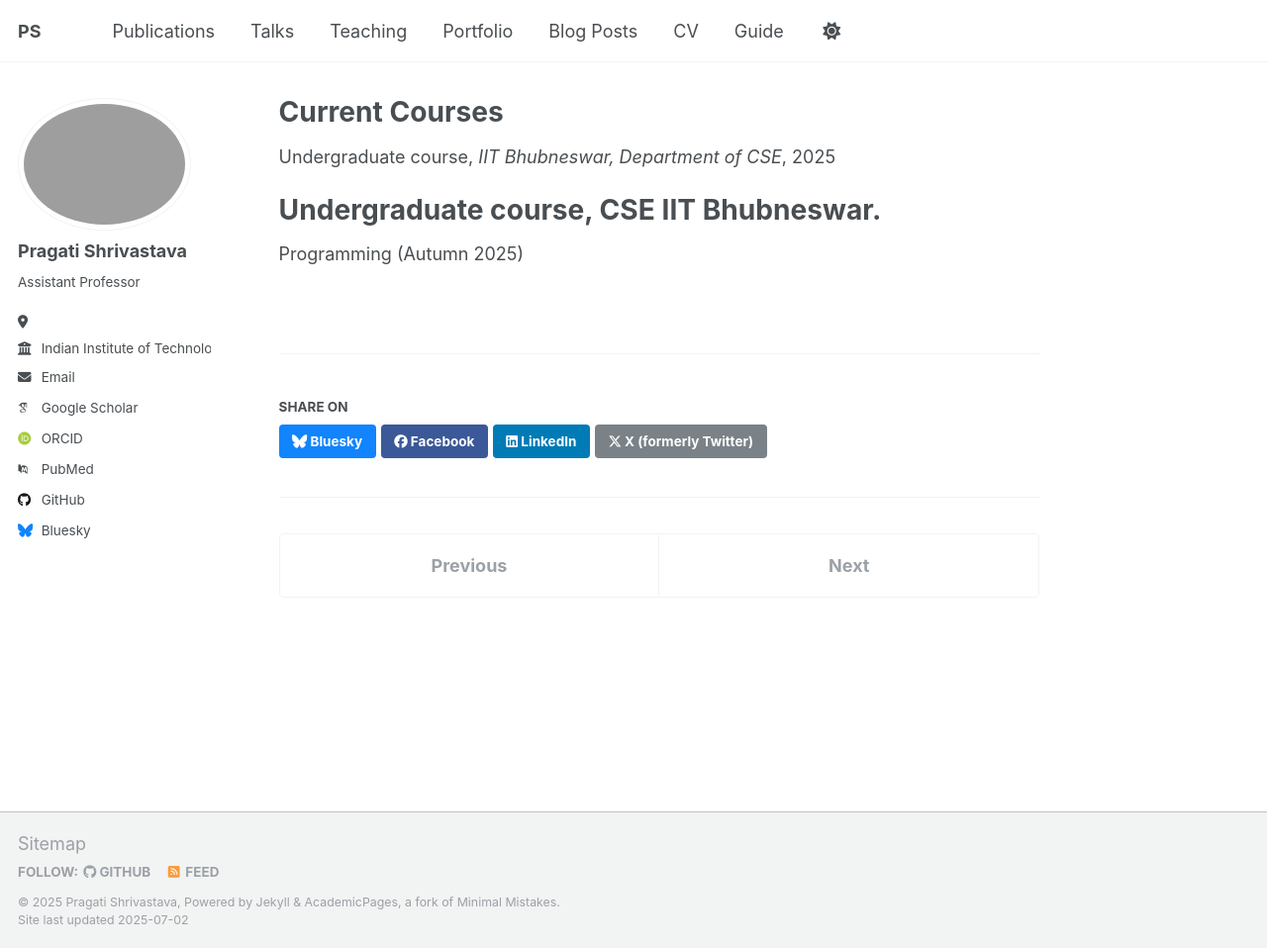
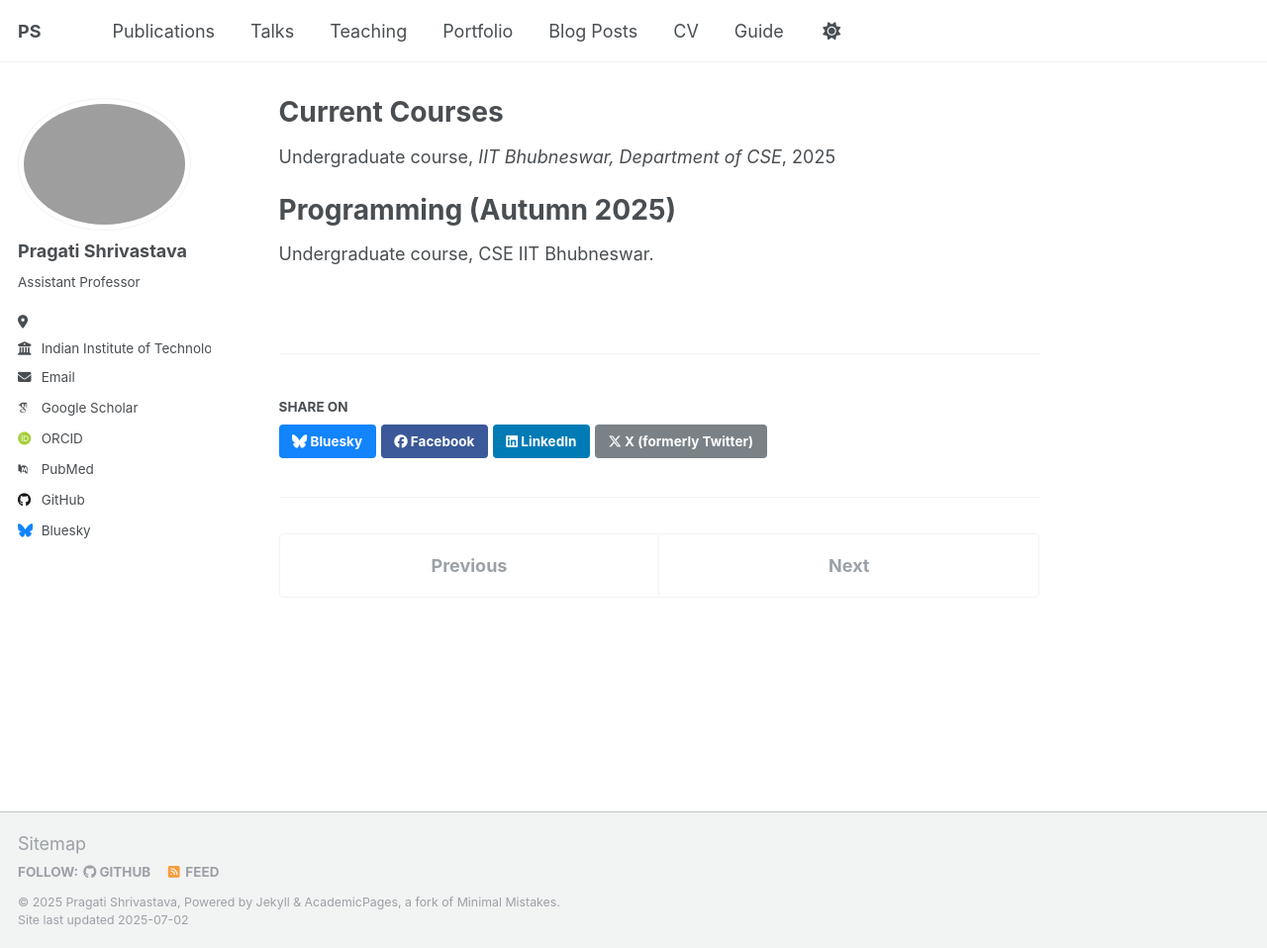
Before and after one commit to PragatiShrivastava/PragatiShrivastava.github.io, a Jekyll site: the page built from _teaching/2014-spring-teaching-1.md, in a window 1280 px wide and 958 px high. Shown: the whole window at 99% size. Built offline with Jekyll 4.4.1, drawn with Linux system fonts in a browser that asks for light colours; some web fonts are replaced; a script that is not in the unit is left out.

```diff
--- a/_teaching/2014-spring-teaching-1.md
+++ b/_teaching/2014-spring-teaching-1.md
@@ -10,10 +10,10 @@ location: "Bhubaneswar, India"
 
 <!--This is a description of a teaching experience. You can use markdown like any other post.-->
 
+Programming (Autumn 2025)
+======
 Undergraduate course, CSE IIT Bhubneswar.
-======
 
-Programming (Autumn 2025)
 
 
 <!--Heading 3
```
